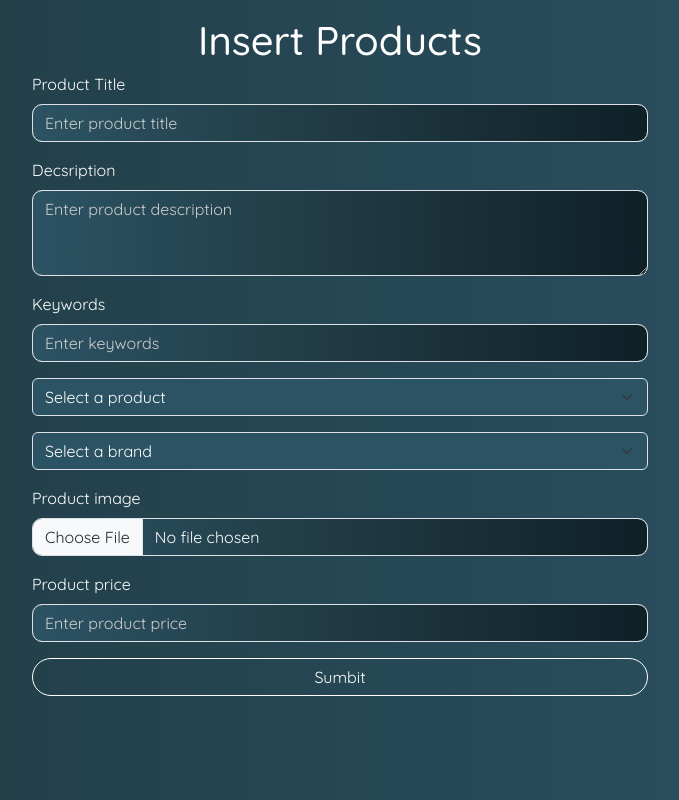
After one commit to potato-lulw/DBMS-project, a PHP site: page /ADMIN/insert_product.php in a window 1280 px wide. The commit adds this page. Shown: the whole page, without its empty margins (300-979 px from the left). Run offline with PHP 8.4, Linux system fonts and the light colour scheme; data that the repository does not hold is empty; some libraries are stand-ins or nearby versions.

Commit message:
added inset_product page

```diff
--- a/ADMIN/index.php
+++ b/ADMIN/index.php
@@ -5,7 +5,7 @@
     <meta charset="UTF-8">
     <meta http-equiv="X-UA-Compatible" content="IE=edge">
     <meta name="viewport" content="width=device-width, initial-scale=1.0">
-    <title>Dashboard</title>
+    <title>PartsMarket - Dashboard</title>
 
     <!-- Bootstrap CSS -->
     <link href="https://cdn.jsdelivr.net/npm/bootstrap@5.3.0-alpha1/dist/css/bootstrap.min.css" rel="stylesheet" integrity="sha384-GLhlTQ8iRABdZLl6O3oVMWSktQOp6b7In1Zl3/Jr59b6EGGoI1aFkw7cmDA6j6gD" crossorigin="anonymous">
@@ -67,7 +67,7 @@
 
         <div class="button-catelog">
 
-                <button class="btn text-dark"><a href="#" class="nav-link my-1">Insert Products</a></button>
+                <button class="btn text-dark"><a href="insert_product.php" class="nav-link my-1">Insert Products</a></button>
                 <button class="btn text-dark"><a href="#" class="nav-link my-1">View Products</a></button>
                 <button class="btn text-dark"><a href="index.php?insert_category" class="nav-link my-1">Insert Category</a></button>
                 <button class="btn text-dark"><a href="#" class="nav-link my-1">View Category</a></button>
--- /dev/null
+++ b/ADMIN/insert_product.php
@@ -0,0 +1,110 @@
+<?php
+include '../includes/connect.php';
+?>
+
+
+<!DOCTYPE html>
+<html lang="en">
+
+<head>
+    <meta charset="UTF-8">
+    <meta http-equiv="X-UA-Compatible" content="IE=edge">
+    <meta name="viewport" content="width=device-width, initial-scale=1.0">
+    <title>PartsMarket - Insert Product</title>
+
+    <!-- Bootstrap CSS -->
+    <link href="https://cdn.jsdelivr.net/npm/bootstrap@5.3.0-alpha1/dist/css/bootstrap.min.css" rel="stylesheet" integrity="sha384-GLhlTQ8iRABdZLl6O3oVMWSktQOp6b7In1Zl3/Jr59b6EGGoI1aFkw7cmDA6j6gD" crossorigin="anonymous">
+
+    <!-- Font Awesome -->
+    <link rel="stylesheet" href="https://cdnjs.cloudflare.com/ajax/libs/font-awesome/6.3.0/css/all.min.css" integrity="sha512-SzlrxWUlpfuzQ+pcUCosxcglQRNAq/DZjVsC0lE40xsADsfeQoEypE+enwcOiGjk/bSuGGKHEyjSoQ1zVisanQ==" crossorigin="anonymous" referrerpolicy="no-referrer" />
+
+    <!-- google font -->
+    <link rel="preconnect" href="https://fonts.googleapis.com">
+    <link rel="preconnect" href="https://fonts.gstatic.com" crossorigin>
+    <link href="https://fonts.googleapis.com/css2?family=Quicksand:wght@400;500;700&display=swap" rel="stylesheet">
+
+    <!-- custom css -->
+    <link rel="stylesheet" href="style.css">
+</head>
+
+<body class="form-bg" enctype="multipart/form-data" style="overflow-y: hidden">
+
+    <div class="container m-auto w-50">
+        <h1 class="text-center mt-3">Insert Products</h1>
+        <form action="" method="post">
+            <div class="mb-3">
+                <label for="product_title" class="form-label">Product Title</label>
+                <input type="text" class="form-control" id="product_title" name="product_title" placeholder="Enter product title" autocomplete="off" required>
+            </div>
+            <div class="mb-3">
+                <label for="description" class="form-label">Decsription</label>
+                <textarea type="text" class="form-control" id="description" name="description" placeholder="Enter product description" autocomplete="off" required rows="3"></textarea>
+
+            </div>
+
+            <div class="mb-3">
+                <label for="product_keywords" class="form-label">Keywords </label>
+                <input type="text" class="form-control" id="product_keywords" name="product_keywords" placeholder="Enter keywords" autocomplete="off" required>
+            </div>
+            <div class="mb-3">
+
+                <select class="form-select product_category" name="product_category">
+                    <option selected>Select a product</option>
+
+                    <?php
+                    $select_category = "SELECT * FROM categories";
+                    $result_category = mysqli_query($con, $select_category);
+
+                    while ($row_data = mysqli_fetch_assoc($result_category)) {
+                        $category_name = $row_data['category_name'];
+                        $category_id = $row_data['category_id'];
+
+                        echo "<option value=\"$category_id\">$category_name</option>";
+                    }
+                    ?>
+
+                </select>
+            </div>
+            <div class="mb-3">
+
+                <select class="form-select product_brand" name="product_brand">
+                    <option selected>Select a brand</option>
+
+                    <?php
+                    $select_brand = "SELECT * FROM brands";
+                    $result_brand = mysqli_query($con, $select_brand);
+
+                    while ($row_data = mysqli_fetch_assoc($result_brand)) {
+                        $brand_name = $row_data['brand_name'];
+                        $brand_id = $row_data['brand_id'];
+
+                        echo "<option value=\"$brand_id\">$brand_name</option>";
+                    }
+                    ?>
+
+                </select>
+            </div>
+
+            <div class="mb-3">
+                <label for="product_image" class="form-label">Product image</label>
+                <input type="file" class="form-control" id="product_image" name="product_image" placeholder="Select product image" autocomplete="off" required accept="image/png, image/gif, image/jpeg">
+            </div>
+
+            <div class="mb-3">
+                <label for="prodcut_price" class="form-label">Product price</label>
+                <input type="number" class="form-control" id="prodcut_price" name="prodcut_price" placeholder="Enter product price" autocomplete="off" required>
+            </div>
+            <div class="mb-3">
+                <button class="btn btn-outline-success w-100" type="submit" name="insert_product">Sumbit</button>
+            </div>
+
+        </form>
+    </div>
+
+
+
+    <!-- JS link -->
+    <script src="https://cdn.jsdelivr.net/npm/bootstrap@5.3.0-alpha1/dist/js/bootstrap.bundle.min.js" integrity="sha384-w76AqPfDkMBDXo30jS1Sgez6pr3x5MlQ1ZAGC+nuZB+EYdgRZgiwxhTBTkF7CXvN" crossorigin="anonymous"></script>
+</body>
+
+</html>
--- a/ADMIN/style.css
+++ b/ADMIN/style.css
@@ -29,6 +29,8 @@ body{
     display: flex;
     flex-direction: row;
     justify-content: center;
+
+    padding: 15px;
 }
 
 .button-catelog button{
@@ -58,6 +60,20 @@ body{
     width: 500px;
     color: #fff!important;
     border-radius: 50px;
+    margin: auto;
+    outline: 0;
+}
+
+.container .form-select{
+    background-color: #2C5364;
+
+    color: white!important;
+}
+.form-bg .form-control{
+    background-image: linear-gradient(to right, #2C5364, #203A43, #0F2027);
+    width: 100%;
+    color: #fff!important;
+    border-radius: 10px;
     margin: auto;
     outline: 0;
 }
@@ -266,8 +282,30 @@ a:focus {
 
 
 
+.form-bg{
+    background-image: linear-gradient(to left, #2C5364, #203A43);
+    height: 100%;
+    width: 100%;
+    color: white!important;
+
+    font-family: 'Quicksand', sans-serif;
+}
 
 
+
+
+
+.button-catelog .nav-link{
+    border-bottom: none !important;
+    transition: 0.3 ease-in;
+}
+.button-catelog .btn:hover{
+    border-bottom: none !important;
+    /* transform: scale(1.05); */
+    border: 2px solid white!important;
+
+
+}
 
 
 
```
Also changed, not shown: index.php (+28 -8 lines).
